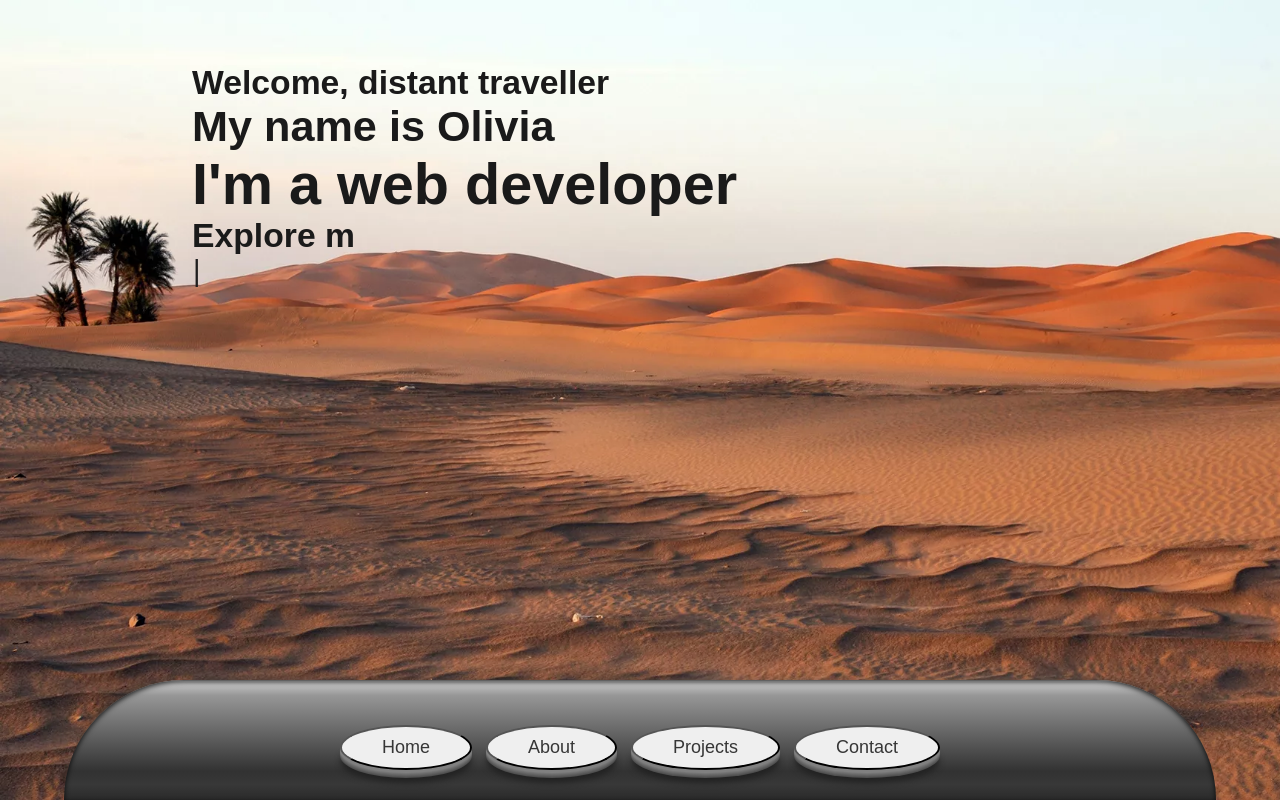
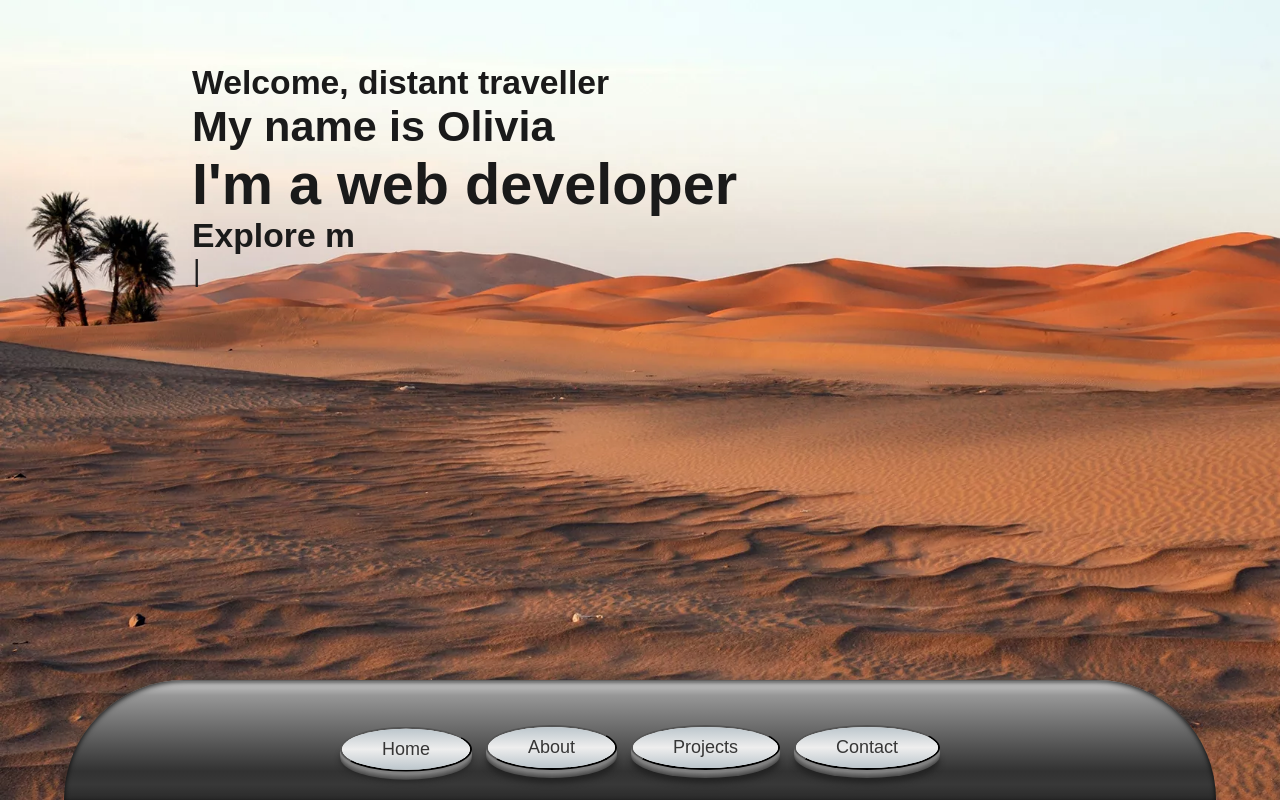
Before and after one commit to Liv4-code/planet-portfolio-site, a React (Create React App) app: page / in a window 1280 px wide. In both pictures the pointer is over the button "Home". Built offline with nearby package versions, Linux system fonts and the light colour scheme; a web font is replaced by a local one.

Commit message:
Re-added background and hover effect for nav buttons

```diff
--- a/src/App.scss
+++ b/src/App.scss
@@ -76,16 +76,16 @@ a {
             0px 8px rgba(78, 78, 78, 1), 0px 14px 6px -1px rgb(34, 34, 34);
     }
 
-    // .navigation__button:hover {
-    //     transform: translate(0px, 1.8px);
-    //     box-shadow: 0px 3px rgba(128, 128, 128, 1),
-    //         0px 4px rgba(118, 118, 118, 1), 0px 5px rgba(108, 108, 108, 1),
-    //         0px 6px rgba(98, 98, 98, 1), 0px 7px rgba(88, 88, 88, 1),
-    //         0px 8px rgba(78, 78, 78, 1), 0px 10px 6px -1px rgb(34, 34, 34);
-    // }
+    .navigation__button:hover {
+        transform: translate(0px, 1.8px);
+        box-shadow: 0px 3px rgba(128, 128, 128, 1),
+            0px 4px rgba(118, 118, 118, 1), 0px 5px rgba(108, 108, 108, 1),
+            0px 6px rgba(98, 98, 98, 1), 0px 7px rgba(88, 88, 88, 1),
+            0px 8px rgba(78, 78, 78, 1), 0px 10px 6px -1px rgb(34, 34, 34);
+    }
 
     .navigation__button span {
-        // background: linear-gradient(to bottom, #bcc6cc, #eee, #bcc6cc);
+        background: linear-gradient(to bottom, #bcc6cc, #eee, #bcc6cc);
         border-radius: 50%;
         display: inline-block;
         padding: 10px 40px 10px 40px;
```
